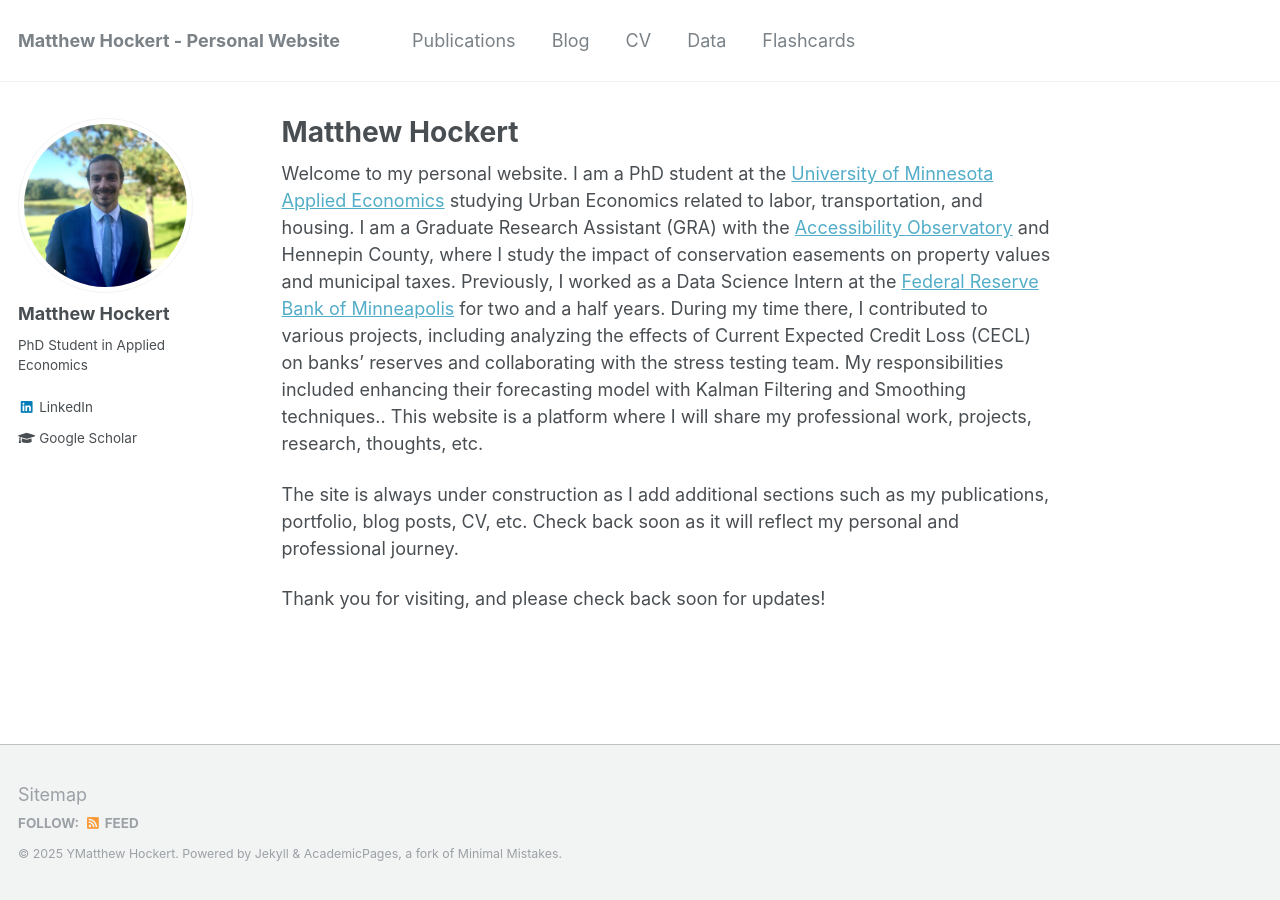
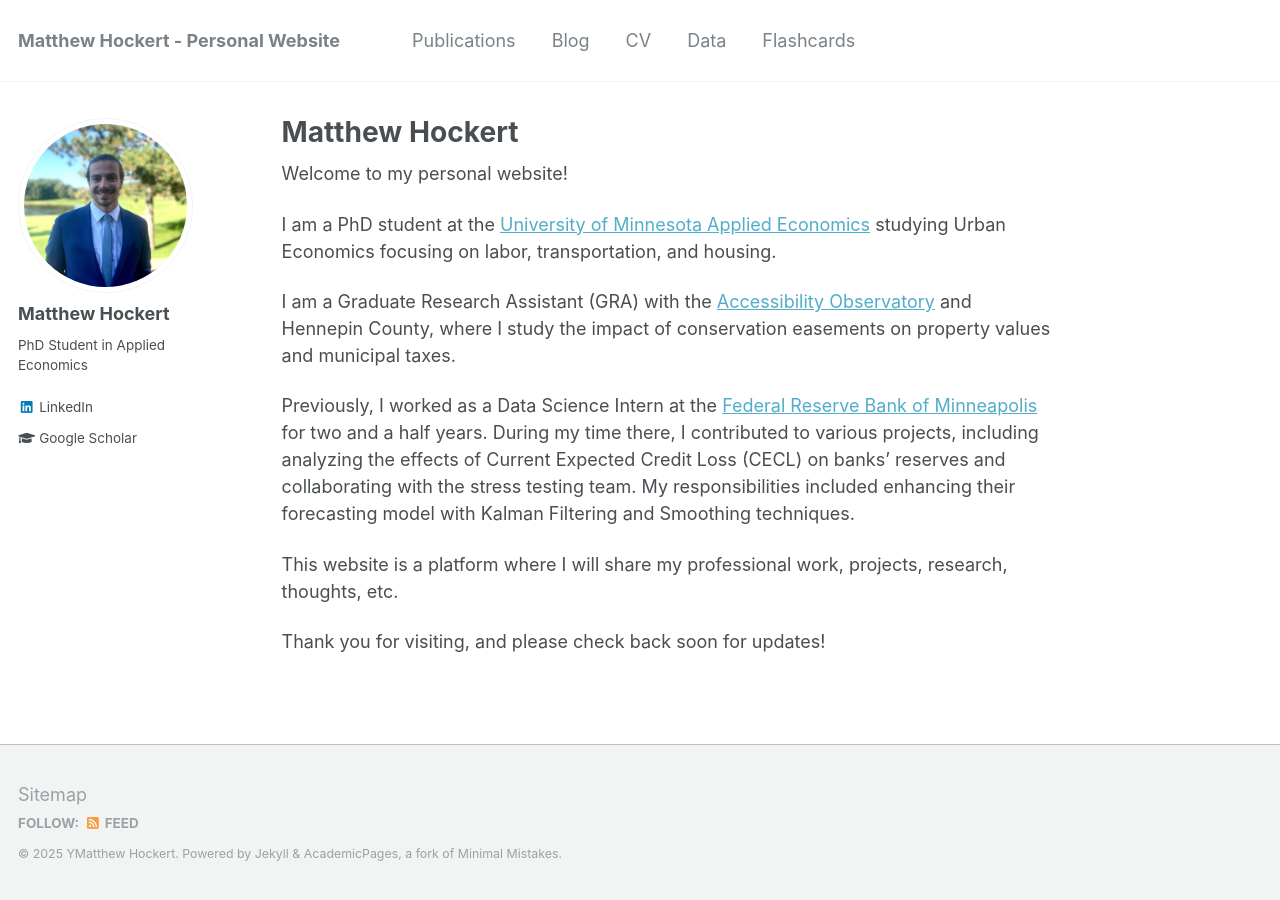
Before and after one commit to MatthewHockert/MatthewHockert.github.io, a Jekyll site: the page built from _pages/about.md, in a window 1280 px wide. Built offline with Jekyll 4.4.1, drawn with Linux system fonts in a browser that asks for light colours.

Commit message:
updating about me

```diff
--- a/_pages/about.md
+++ b/_pages/about.md
@@ -8,8 +8,14 @@
   - /about.html
 ---
 
-Welcome to my personal website. I am a PhD student at the [University of Minnesota Applied Economics](https://apec.umn.edu) studying Urban Economics related to labor, transportation, and housing.  I am a Graduate Research Assistant (GRA) with the [Accessibility Observatory](https://www.cts.umn.edu/programs/ao) and Hennepin County, where I study the impact of conservation easements on property values and municipal taxes. Previously, I worked as a Data Science Intern at the [Federal Reserve Bank of Minneapolis](https://www.minneapolisfed.org) for two and a half years. During my time there, I contributed to various projects, including analyzing the effects of Current Expected Credit Loss (CECL) on banks’ reserves and collaborating with the stress testing team. My responsibilities included enhancing their forecasting model with Kalman Filtering and Smoothing techniques.. This website is a platform where I will share my professional work, projects, research, thoughts, etc.
+Welcome to my personal website!
 
-The site is always under construction as I add additional sections such as my publications, portfolio, blog posts, CV, etc. Check back soon as it will reflect my personal and professional journey.
+I am a PhD student at the [University of Minnesota Applied Economics](https://apec.umn.edu) studying Urban Economics focusing on labor, transportation, and housing.
+
+I am a Graduate Research Assistant (GRA) with the [Accessibility Observatory](https://www.cts.umn.edu/programs/ao) and Hennepin County, where I study the impact of conservation easements on property values and municipal taxes.
+
+Previously, I worked as a Data Science Intern at the [Federal Reserve Bank of Minneapolis](https://www.minneapolisfed.org) for two and a half years. During my time there, I contributed to various projects, including analyzing the effects of Current Expected Credit Loss (CECL) on banks’ reserves and collaborating with the stress testing team. My responsibilities included enhancing their forecasting model with Kalman Filtering and Smoothing techniques.
+
+This website is a platform where I will share my professional work, projects, research, thoughts, etc.
 
 Thank you for visiting, and please check back soon for updates!
```
